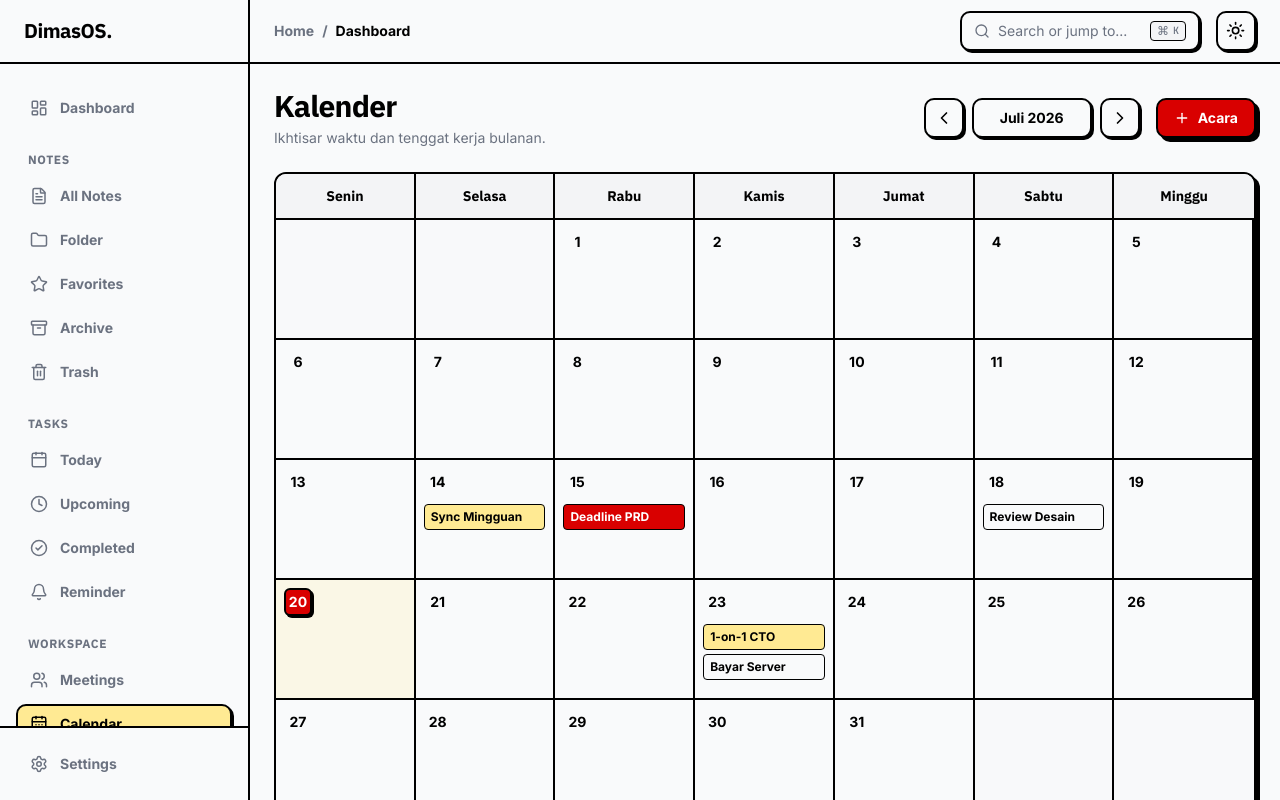
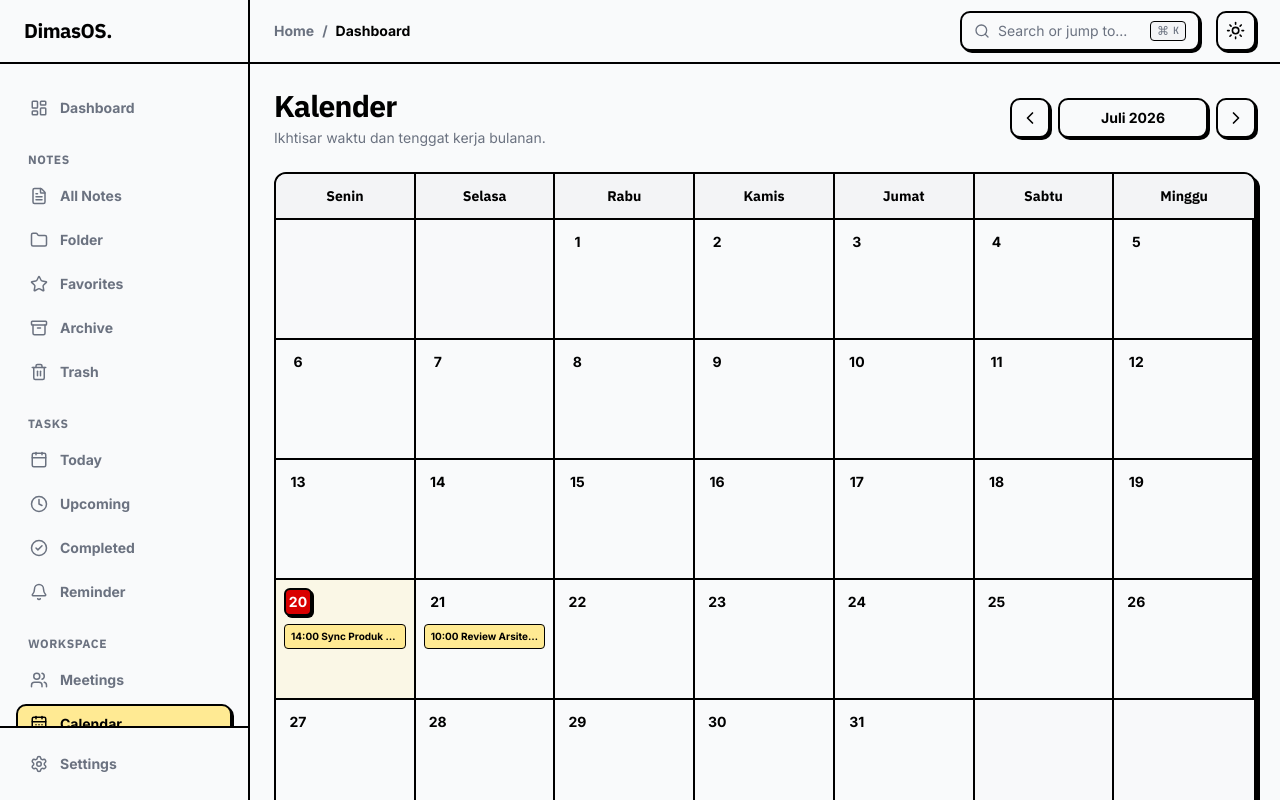
Before and after one commit to dmsda/catatan-kerja-dimas, a Next.js app: page /calendar in a window 1280 px wide. Built offline with nearby package versions, Linux system fonts and the light colour scheme.

Commit message:
feat: make workspace and settings features fully functional with state

```diff
--- a/src/app/calendar/page.tsx
+++ b/src/app/calendar/page.tsx
@@ -4,20 +4,35 @@ import * as React from "react"
 import { AppLayout } from "@/components/layout/AppLayout"
 import { Button } from "@/components/ui/button"
 import { Calendar as CalendarIcon, ChevronLeft, ChevronRight, Plus } from "lucide-react"
+import { useTasksStore } from "@/store/useTasksStore"
+import { useMeetingsStore } from "@/store/useMeetingsStore"
 
-// Dummy Data
 const DAYS_OF_WEEK = ["Senin", "Selasa", "Rabu", "Kamis", "Jumat", "Sabtu", "Minggu"]
-const DUMMY_EVENTS: Record<number, { title: string; type: 'meeting' | 'task' | 'deadline' }[]> = {
-  14: [{ title: "Sync Mingguan", type: "meeting" }],
-  15: [{ title: "Deadline PRD", type: "deadline" }],
-  18: [{ title: "Review Desain", type: "task" }],
-  23: [{ title: "1-on-1 CTO", type: "meeting" }, { title: "Bayar Server", type: "task" }],
-}
 
 export default function CalendarPage() {
-  const currentMonth = "Juli 2026"
-  const totalDays = 31
-  const startingDayOffset = 2 // Starts on Wednesday (0=Monday, 1=Tuesday, 2=Wednesday)
+  const [currentDate, setCurrentDate] = React.useState(() => {
+    const d = new Date()
+    d.setDate(1) // Always start at 1st of month
+    return d
+  })
+
+  const tasks = useTasksStore(state => state.tasks)
+  const meetings = useMeetingsStore(state => state.meetings)
+
+  const monthName = currentDate.toLocaleDateString('id-ID', { month: 'long', year: 'numeric' })
+  const daysInMonth = new Date(currentDate.getFullYear(), currentDate.getMonth() + 1, 0).getDate()
+
+  // Calculate starting day (0 = Sunday in JS, we want 0 = Senin)
+  let firstDayOfMonth = new Date(currentDate.getFullYear(), currentDate.getMonth(), 1).getDay()
+  let startingDayOffset = firstDayOfMonth === 0 ? 6 : firstDayOfMonth - 1
+
+  const prevMonth = () => {
+    setCurrentDate(new Date(currentDate.getFullYear(), currentDate.getMonth() - 1, 1))
+  }
+
+  const nextMonth = () => {
+    setCurrentDate(new Date(currentDate.getFullYear(), currentDate.getMonth() + 1, 1))
+  }
 
   return (
     <AppLayout>
@@ -32,18 +47,14 @@ export default function CalendarPage() {
             </p>
           </div>
           <div className="flex gap-2">
-            <Button variant="outline" size="icon">
+            <Button variant="outline" size="icon" onClick={prevMonth}>
               <ChevronLeft className="w-5 h-5 stroke-[2px]" />
             </Button>
-            <Button variant="outline" className="font-bold min-w-[120px]">
-              {currentMonth}
+            <Button variant="outline" className="font-bold min-w-[150px]">
+              {monthName}
             </Button>
-            <Button variant="outline" size="icon">
+            <Button variant="outline" size="icon" onClick={nextMonth}>
               <ChevronRight className="w-5 h-5 stroke-[2px]" />
-            </Button>
-            <Button variant="default" className="ml-2">
-              <Plus className="w-4 h-4 mr-2 stroke-[2px]" />
-              Acara
             </Button>
           </div>
         </div>
@@ -67,10 +78,15 @@ export default function CalendarPage() {
             ))}
 
             {/* Actual Days */}
-            {Array.from({ length: totalDays }).map((_, i) => {
+            {Array.from({ length: daysInMonth }).map((_, i) => {
               const dayNum = i + 1
-              const isToday = dayNum === 20 // Dummy today
-              const events = DUMMY_EVENTS[dayNum] || []
+              const currentBoxDate = new Date(currentDate.getFullYear(), currentDate.getMonth(), dayNum).setHours(0,0,0,0)
+              const todayTime = new Date().setHours(0,0,0,0)
+              const isToday = currentBoxDate === todayTime
+
+              // Find events for this day
+              const dayTasks = tasks.filter(t => t.dueDate && new Date(t.dueDate).setHours(0,0,0,0) === currentBoxDate)
+              const dayMeetings = meetings.filter(m => new Date(m.date).setHours(0,0,0,0) === currentBoxDate)
 
               return (
                 <div
@@ -86,13 +102,20 @@ export default function CalendarPage() {
                   </span>
 
                   <div className="flex-1 flex flex-col gap-1 overflow-y-auto">
-                    {events.map((ev, idx) => (
+                    {dayMeetings.map((ev, idx) => (
                       <div
-                        key={idx}
-                        className={`text-xs px-1.5 py-1 rounded-[4px] border border-border font-bold truncate ${
-                          ev.type === 'deadline' ? 'bg-destructive text-destructive-foreground' :
-                          ev.type === 'meeting' ? 'bg-secondary text-secondary-foreground' : 'bg-background text-foreground'
-                        }`}
+                        key={`m-${idx}`}
+                        className="text-[10px] px-1.5 py-1 rounded-[4px] border border-border font-bold truncate bg-secondary text-secondary-foreground"
+                        title={ev.title}
+                      >
+                        {ev.time.split(' ')[0]} {ev.title}
+                      </div>
+                    ))}
+                    {dayTasks.map((ev, idx) => (
+                      <div
+                        key={`t-${idx}`}
+                        className={`text-[10px] px-1.5 py-1 rounded-[4px] border border-border font-bold truncate ${ev.completed ? 'opacity-50 line-through bg-muted' : 'bg-destructive text-destructive-foreground'}`}
+                        title={ev.title}
                       >
                         {ev.title}
                       </div>
@@ -107,7 +130,7 @@ export default function CalendarPage() {
             })}
 
             {/* Padding at the end of grid */}
-            {Array.from({ length: (7 - ((totalDays + startingDayOffset) % 7)) % 7 }).map((_, i) => (
+            {Array.from({ length: (7 - ((daysInMonth + startingDayOffset) % 7)) % 7 }).map((_, i) => (
               <div key={`end-${i}`} className="min-h-[120px] p-2 border-r-2 border-b-2 border-border bg-muted/30 last:border-r-0"></div>
             ))}
           </div>
--- a/src/app/meetings/page.tsx
+++ b/src/app/meetings/page.tsx
@@ -3,18 +3,36 @@
 import * as React from "react"
 import { AppLayout } from "@/components/layout/AppLayout"
 import { Button } from "@/components/ui/button"
-import { CalendarDays, Plus, Clock, Users, FileText, Video } from "lucide-react"
+import { CalendarDays, Plus, Clock, Users, FileText, Video, Trash2 } from "lucide-react"
 import { cn } from "@/lib/utils"
-
-// Dummy Data
-const DUMMY_MEETINGS = [
-  { id: "1", title: "Sync Produk & Desain", date: "Hari Ini", time: "14:00 - 15:00", participants: 4, hasNote: true, type: "video" },
-  { id: "2", title: "Review Arsitektur Frontend", date: "Besok", time: "10:00 - 11:30", participants: 2, hasNote: false, type: "offline" },
-  { id: "3", title: "1-on-1 CTO", date: "23 Jul 2026", time: "16:00 - 17:00", participants: 2, hasNote: false, type: "video" },
-]
+import { useMeetingsStore } from "@/store/useMeetingsStore"
 
 export default function MeetingsPage() {
   const [filter, setFilter] = React.useState<'upcoming' | 'past'>('upcoming')
+  const meetings = useMeetingsStore(state => state.meetings)
+  const toggleNoteStatus = useMeetingsStore(state => state.toggleNoteStatus)
+  const deleteMeeting = useMeetingsStore(state => state.deleteMeeting)
+
+  const isPast = (date: number) => {
+    const today = new Date().setHours(0,0,0,0)
+    const meetingDate = new Date(date).setHours(0,0,0,0)
+    return meetingDate < today
+  }
+
+  const isToday = (date: number) => {
+    const today = new Date().setHours(0,0,0,0)
+    const meetingDate = new Date(date).setHours(0,0,0,0)
+    return meetingDate === today
+  }
+
+  const displayedMeetings = meetings
+    .filter(m => filter === 'upcoming' ? !isPast(m.date) : isPast(m.date))
+    .sort((a, b) => filter === 'upcoming' ? a.date - b.date : b.date - a.date)
+
+  const formatMeetingDate = (date: number) => {
+    if (isToday(date)) return "Hari Ini"
+    return new Date(date).toLocaleDateString('id-ID', { day: 'numeric', month: 'short', year: 'numeric' })
+  }
 
   return (
     <AppLayout>
@@ -53,7 +71,7 @@ export default function MeetingsPage() {
         </div>
 
         {/* Meeting List Pattern */}
-        {DUMMY_MEETINGS.length === 0 ? (
+        {displayedMeetings.length === 0 ? (
           <div className="flex flex-col items-center justify-center py-20 text-center border-2 border-dashed border-border rounded-[12px] bg-card/50">
             <CalendarDays className="w-12 h-12 mb-4 text-muted-foreground stroke-[2px]" />
             <h3 className="text-xl font-heading font-bold mb-2">Tidak ada jadwal rapat</h3>
@@ -63,24 +81,30 @@ export default function MeetingsPage() {
           </div>
         ) : (
           <div className="grid grid-cols-1 md:grid-cols-2 lg:grid-cols-3 gap-4">
-            {DUMMY_MEETINGS.map((meeting) => (
+            {displayedMeetings.map((meeting) => (
               <div
                 key={meeting.id}
-                className="flex flex-col p-4 border-2 border-border bg-card rounded-[12px] shadow-retro-md hover:-translate-y-[2px] hover:shadow-retro-lg transition-all"
+                className="group flex flex-col p-4 border-2 border-border bg-card rounded-[12px] shadow-retro-md hover:-translate-y-[2px] hover:shadow-retro-lg transition-all relative"
               >
+                <div className="absolute top-4 right-4 opacity-0 group-hover:opacity-100 transition-opacity">
+                  <Button variant="ghost" size="icon" className="h-8 w-8 text-destructive hover:bg-destructive/10 hover:text-destructive" onClick={() => deleteMeeting(meeting.id)}>
+                    <Trash2 className="w-4 h-4 stroke-[2px]" />
+                  </Button>
+                </div>
+
                 <div className="flex justify-between items-start mb-4">
                   <div className="p-2 border-2 border-border bg-muted rounded-[8px]">
                     {meeting.type === 'video' ? <Video className="w-5 h-5 stroke-[2px]" /> : <Users className="w-5 h-5 stroke-[2px]" />}
                   </div>
                   <span className={cn(
-                    "text-xs font-bold px-2 py-1 border-2 border-border rounded-[6px]",
-                    meeting.date === "Hari Ini" ? "bg-secondary text-secondary-foreground" : "bg-muted text-muted-foreground"
+                    "text-xs font-bold px-2 py-1 border-2 border-border rounded-[6px] mr-8",
+                    isToday(meeting.date) ? "bg-secondary text-secondary-foreground" : "bg-muted text-muted-foreground"
                   )}>
-                    {meeting.date}
+                    {formatMeetingDate(meeting.date)}
                   </span>
                 </div>
 
-                <h3 className="font-heading font-bold text-lg mb-2 line-clamp-2">{meeting.title}</h3>
+                <h3 className="font-heading font-bold text-lg mb-2 line-clamp-2 pr-6">{meeting.title}</h3>
 
                 <div className="space-y-2 mt-auto pt-4 border-t-2 border-border/50 text-sm font-body text-muted-foreground">
                   <div className="flex items-center gap-2">
@@ -92,6 +116,10 @@ export default function MeetingsPage() {
                       <Users className="w-4 h-4" />
                       <span>{meeting.participants} Orang</span>
                     </div>
+                    <button
+                      onClick={() => toggleNoteStatus(meeting.id)}
+                      className="focus:outline-none hover:opacity-80 transition-opacity"
+                    >
                       {meeting.hasNote ? (
                         <span className="flex items-center gap-1 text-primary font-bold text-xs">
                           <FileText className="w-3 h-3" /> Notulen Ada
@@ -101,6 +129,7 @@ export default function MeetingsPage() {
                           <Plus className="w-3 h-3" /> Buat Notulen
                         </span>
                       )}
+                    </button>
                   </div>
                 </div>
               </div>
--- a/src/app/settings/page.tsx
+++ b/src/app/settings/page.tsx
@@ -12,6 +12,7 @@ const SETTINGS_TABS = [
   { id: 'backup', label: 'Backup', icon: HardDriveDownload },
   { id: 'import', label: 'Import', icon: Upload },
   { id: 'export', label: 'Export', icon: Download },
+  { id: 'sync', label: 'Cloudflare Sync', icon: Database },
   { id: 'keyboard', label: 'Keyboard Shortcut', icon: Keyboard },
 ]
 
--- a/src/store/useBookmarksStore.ts
+++ b/src/store/useBookmarksStore.ts
@@ -48,7 +48,6 @@ export const useBookmarksStore = create<BookmarksState>()(
     }),
     {
       name: 'dimas-bookmarks-storage',
-      storage: createJSONStorage(() => localStorage),
     }
   )
 )
--- /dev/null
+++ b/src/store/useMeetingsStore.ts
@@ -0,0 +1,64 @@
+import { create } from 'zustand'
+import { persist } from 'zustand/middleware'
+
+export type Meeting = {
+  id: string
+  title: string
+  date: number
+  time: string
+  participants: number
+  hasNote: boolean
+  type: 'video' | 'offline'
+  createdAt: number
+}
+
+interface MeetingsState {
+  meetings: Meeting[]
+  addMeeting: (title: string, date: number, time: string, participants: number, type: 'video' | 'offline') => void
+  deleteMeeting: (id: string) => void
+  toggleNoteStatus: (id: string) => void
+}
+
+export const useMeetingsStore = create<MeetingsState>()(
+  persist(
+    (set) => ({
+      meetings: [
+        { id: "1", title: "Sync Produk & Desain", date: Date.now(), time: "14:00 - 15:00", participants: 4, hasNote: true, type: "video", createdAt: Date.now() },
+        { id: "2", title: "Review Arsitektur Frontend", date: Date.now() + 86400000, time: "10:00 - 11:30", participants: 2, hasNote: false, type: "offline", createdAt: Date.now() },
+      ], // Seeded with initial data
+
+      addMeeting: (title, date, time, participants, type) => {
+        set((state) => ({
+          meetings: [
+            ...state.meetings,
+            {
+              id: crypto.randomUUID(),
+              title,
+              date,
+              time,
+              participants,
+              type,
+              hasNote: false,
+              createdAt: Date.now(),
+            },
+          ],
+        }))
+      },
+
+      deleteMeeting: (id) => {
+        set((state) => ({
+          meetings: state.meetings.filter((m) => m.id !== id),
+        }))
+      },
+
+      toggleNoteStatus: (id) => {
+        set((state) => ({
+          meetings: state.meetings.map((m) => m.id === id ? { ...m, hasNote: !m.hasNote } : m),
+        }))
+      }
+    }),
+    {
+      name: 'dimas-meetings-storage',
+    }
+  )
+)
--- a/src/store/useSettingsStore.ts
+++ b/src/store/useSettingsStore.ts
@@ -14,7 +14,6 @@ export const useSettingsStore = create<SettingsState>()(
     }),
     {
       name: 'dimas-settings-storage',
-      storage: createJSONStorage(() => localStorage),
     }
   )
 )
```
Also changed, not shown: src/app/notes/folder/page.tsx (+4 -4 lines). Lines whose indentation alone changed are shown as unchanged.
